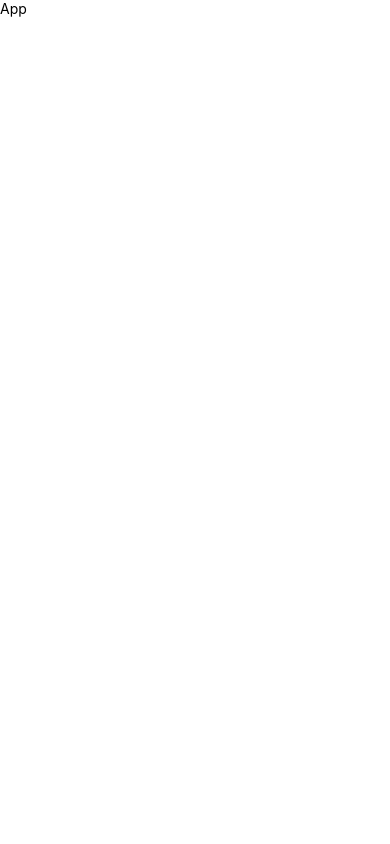
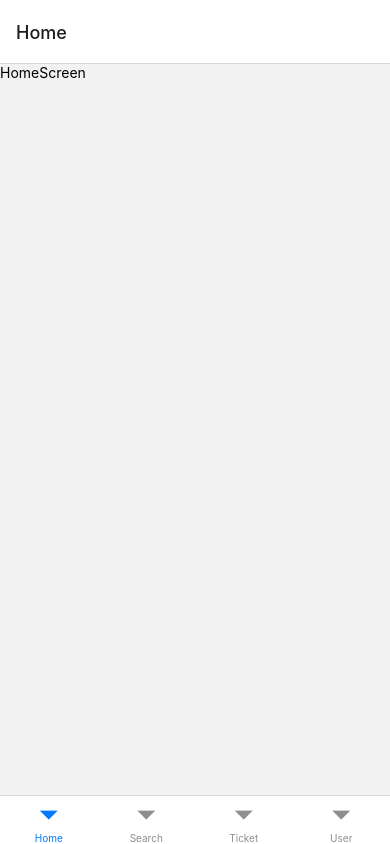
Before and after one commit to raveenaliyanage/Group4_MovieTicketBooking, a React Native app: screen / in a window 390 px wide. Built offline with nearby package versions, Linux system fonts and the light colour scheme.

Commit message:
check tab navigator

```diff
--- a/App.tsx
+++ b/App.tsx
@@ -1,16 +1,25 @@
 import * as React from 'react';
-import{Text, View, StyleSheet} from 'react-native';
+import { NavigationContainer } from '@react-navigation/native';
+import { createNativeStackNavigator } from '@react-navigation/native-stack';
+import TabNavigator from './src/navigators/TabNavigator';
+import MovieDetailsScreen from './src/screens/MovieDetailsScreen';
+import SeatBookingScreen from './src/screens/SeatBookingScreen';
+import HomeScreen from './src/screens/HomeScreen';
+
+const Stack = createNativeStackNavigator();
 
 const App  =()=>{
     return(
-        <View style={styles.container}>
-            <Text>App</Text>
-        </View>
+    <NavigationContainer>
+      <Stack.Navigator screenOptions={{headerShown:false}}>
+        <Stack.Screen name="Tab" component={TabNavigator}/>
+        <Stack.Screen name="MovieDetails" component={MovieDetailsScreen}/>
+        <Stack.Screen name="SeatBooking" component={SeatBookingScreen}/>
+      </Stack.Navigator>
+    </NavigationContainer>
+
+
     );
 };
 
 export default App;
-
-const styles=StyleSheet.create({
-    container:{},
-});
```
